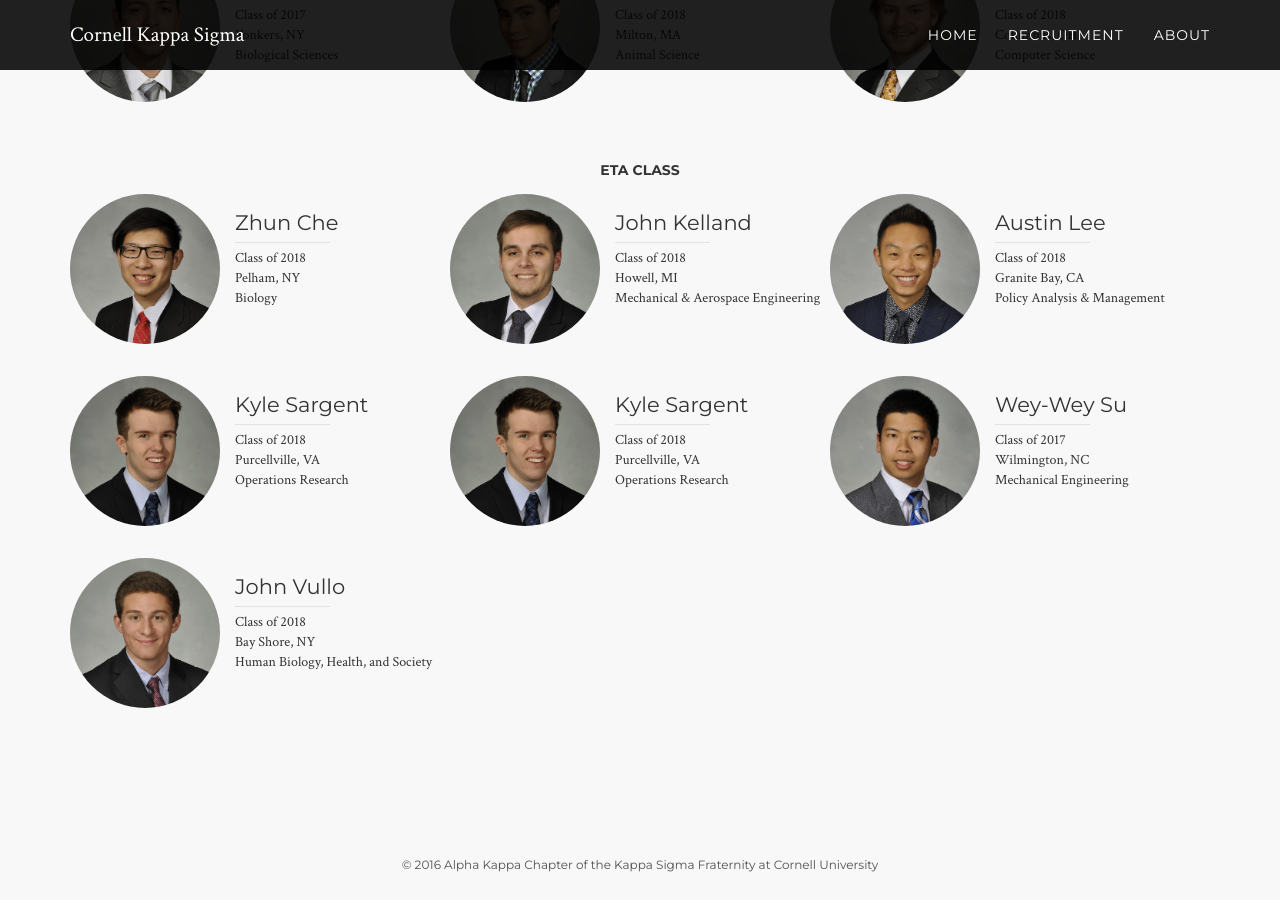
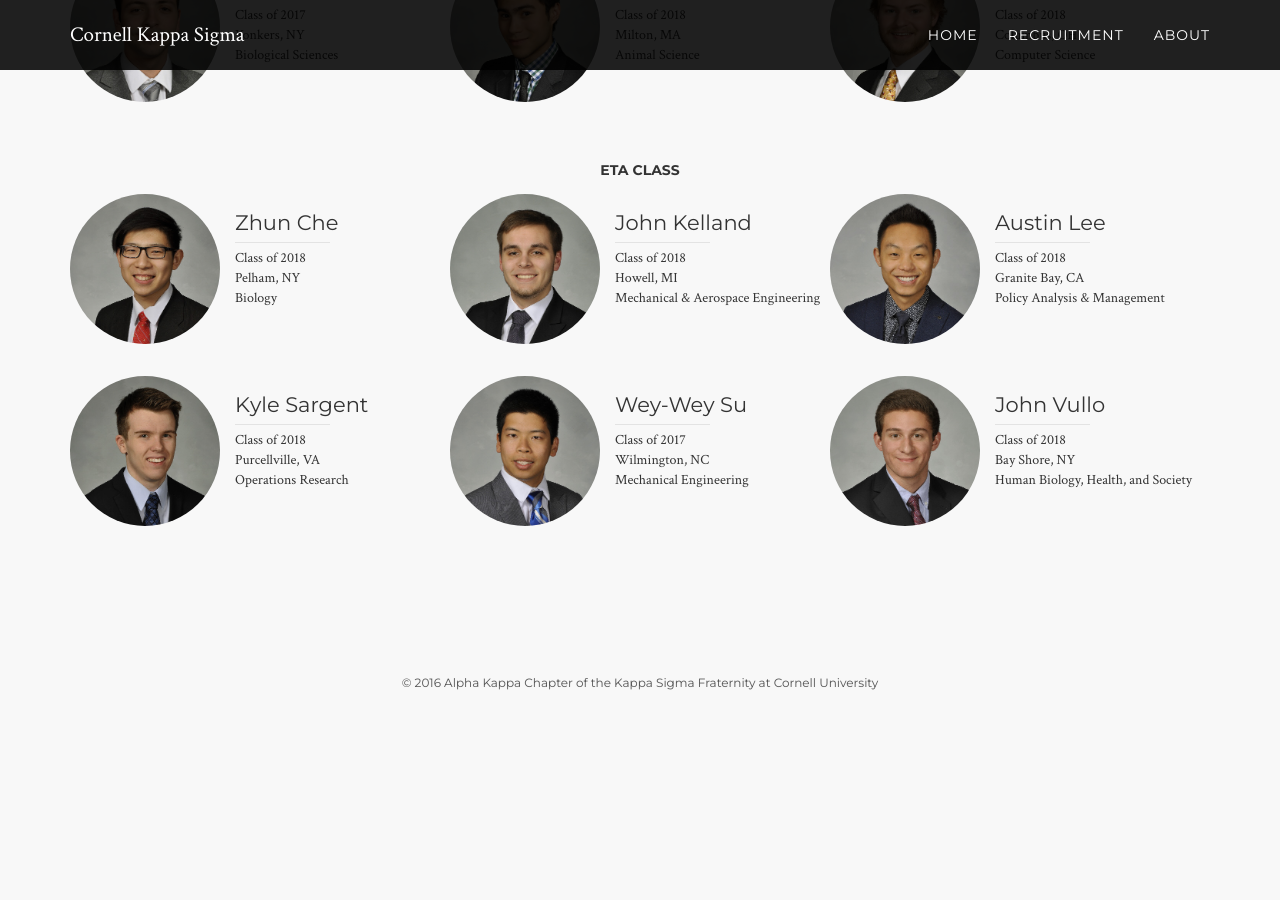
Before and after one commit to pjochillin/cornellkappasigma, a Jekyll site: the page built from index.html, in a window 1280 px wide and 900 px high, scrolled down 4632 px. Built offline with Jekyll 4.4.1, drawn with Linux system fonts in a browser that asks for light colours; nearby versions of some CDN libraries; after the commit the page ends 5350 px from its top, so only the background shows below that.

```diff
--- a/index.html
+++ b/index.html
@@ -870,7 +870,7 @@
                                 <div class="info">
                                     Class of 2018<br>
                                     Howell, MI<br>
-                                    Mechanical & Aerospace Engineering
+                                    Mechanical &amp; Aerospace Engineering
                                 </div>
                             </div>
                         </div>
@@ -885,22 +885,7 @@
                                 <div class="info">
                                     Class of 2018<br>
                                     Granite Bay, CA<br>
-                                    Policy Analysis & Management
-                                </div>
-                            </div>
-                        </div>
-
-
-
-
-                        <div class="bro">
-                            <div class="face" style="background-image:url('assets/img/brothers/eta/Kyle Sargent.jpg')"></div>
-                            <div class="desc">
-                                <p class="name">Kyle Sargent</p>
-                                <div class="info">
-                                    Class of 2018<br>
-                                    Purcellville, VA<br>
-                                    Operations Research
+                                    Policy Analysis &amp; Management
                                 </div>
                             </div>
                         </div>
```
